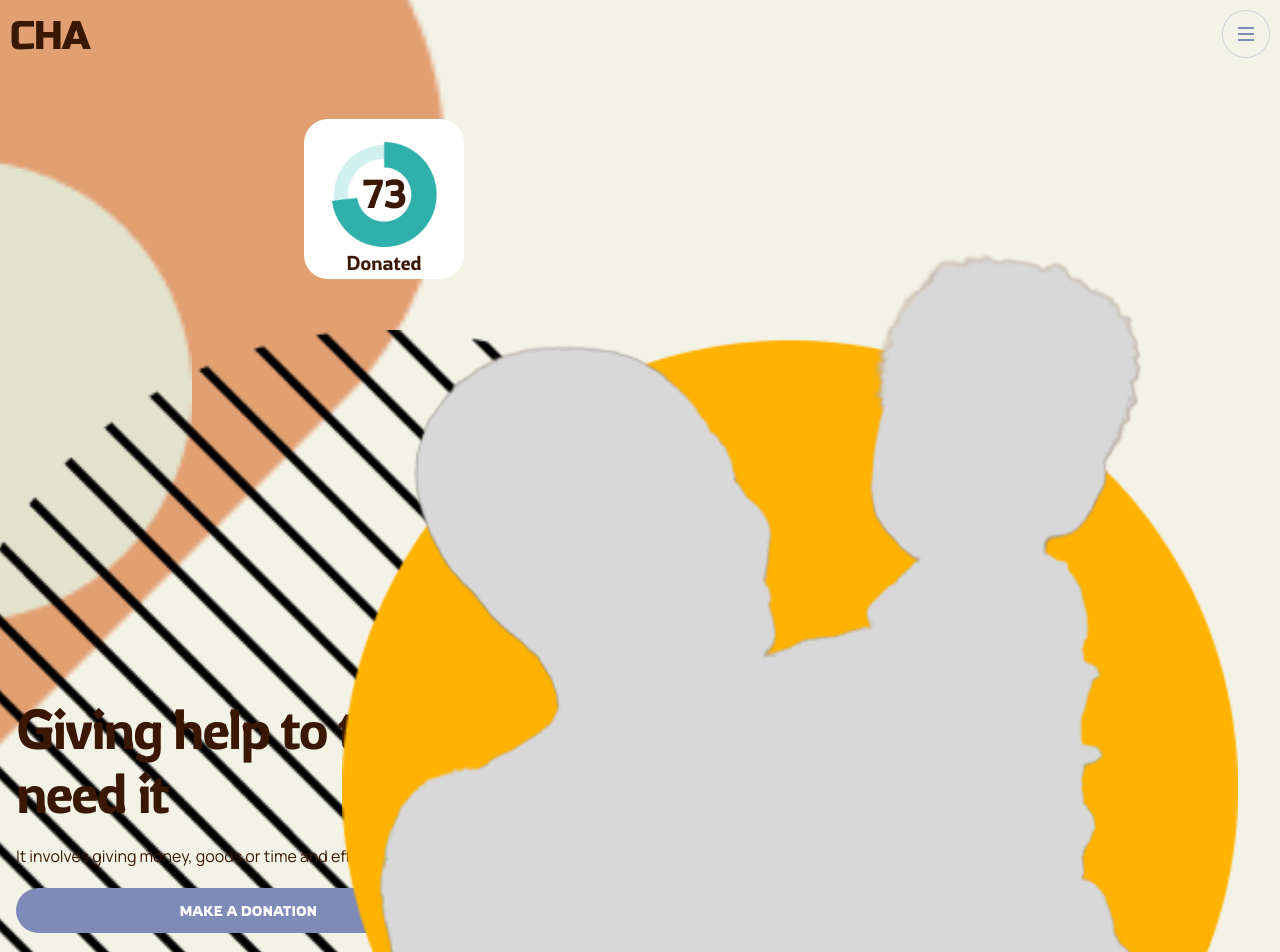
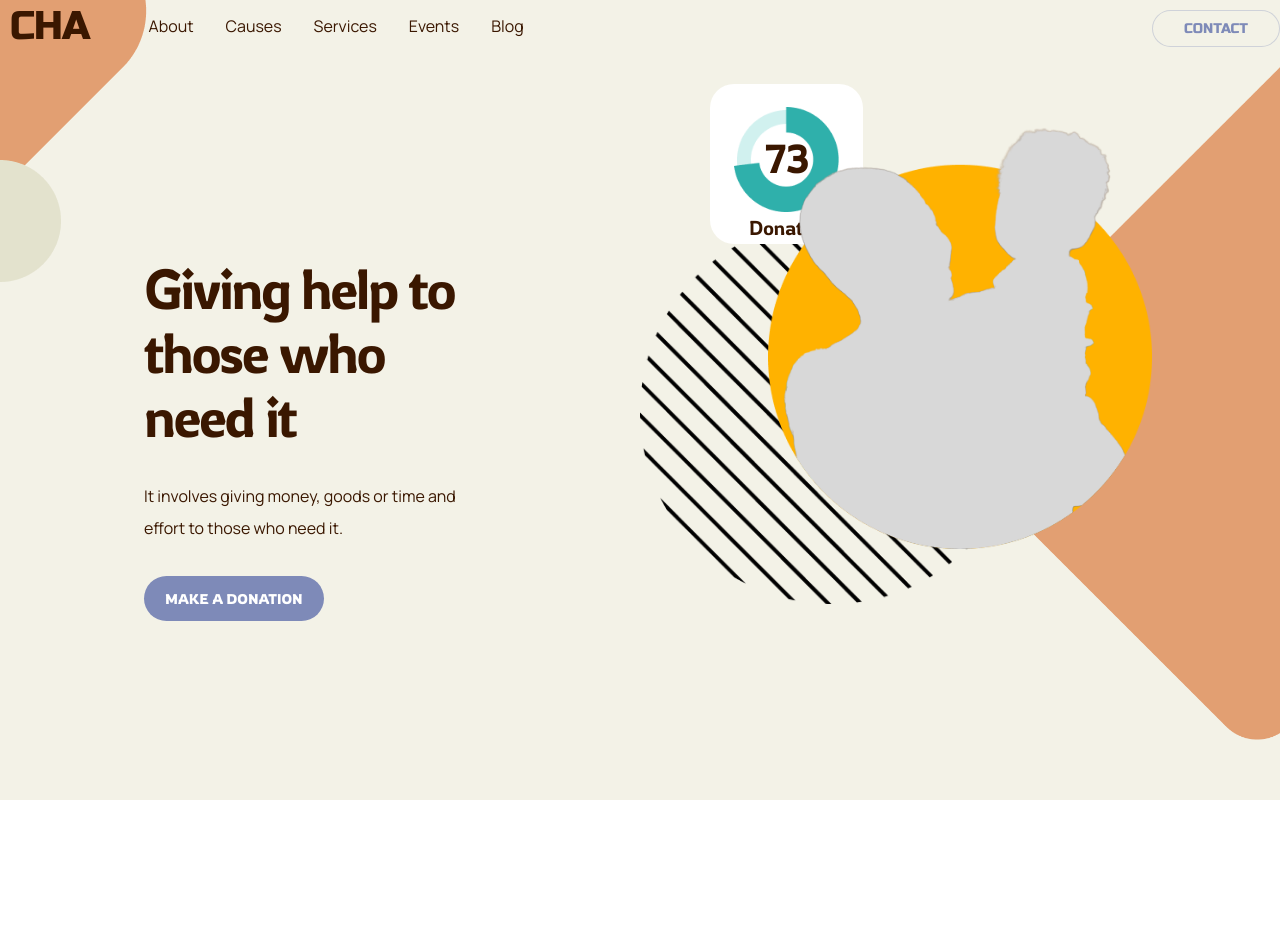
Before and after one commit to Luksonaa18/Project-final1, a plain HTML site: page index.html in a window 1280 px wide. Shown: the top 952 px of the page. After the commit the page ends 924 px from the top, so only its background shows below. Drawn offline with Linux system fonts and the light colour scheme.

Commit message:
css da media cvlileba LZ

```diff
--- a/index.html
+++ b/index.html
@@ -28,11 +28,13 @@
           <img id="clickable-image" src="images/menu.png" alt="" />
         </div>
         <div id="menu-bar">
+          <div class="inner-texts">
             <a href="#">About</a>
             <a href="#">Causes</a>
             <a href="#">Services</a>
             <a href="#">Events</a>
             <a href="#">Blog</a>
+          </div>
           <button id="header-button">CONTACT</button>
         </div>
       </nav>
@@ -47,15 +49,18 @@
           <img id="first-position" src="images/Combined Shape.png" alt="" />
           <img id="second-position-image" src="images/pic.png" alt="" />
           <img src="images/Path (1).png" alt="" />
+          <img id="rectangle" src="images/Rectangle (1).png" alt="" />
         </div>
       </div>
       <div class="text-button-paragraph">
         <div class="texts">
           <h3>Giving help to those who need it</h3>
-           <span>It involves giving money, goods or time and effort to those who need it.</span>
+          <span
+            >It involves giving money, goods or time and effort to those who
+            need it.</span
+          >
           <button>MAKE A DONATION</button>
         </div>
-
       </div>
     </header>
     <script src="index.js"></script>
--- a/style.css
+++ b/style.css
@@ -8,12 +8,17 @@
 body {
   animation: slideFromTop;
   transition: 0.6s ease-in-out;
+  height: 100%;
+  width: 100%;
+  background-color: #FFFFFF;
 }
 header {
   background-color: #f3f2e7;
   height: 140vh;
   display: flex;
   flex-direction: column;
+  animation: slideFromTop forwards;
+  transition: 0.6s ease-in-out;
 }
 
 nav {
@@ -73,27 +78,25 @@ nav {
   position: absolute;
   top: -4%;
   right: 65%;
-  width: 50%;
 }
 .bottom-image {
   position: absolute;
   top: 20%;
   right: 85%;
-  width: 18%;
 }
 #menu-bar.shown {
   display: flex;
   flex-direction: column;
   align-items: start;
   position: absolute;
-  top: 10%;
+  top: 8%;
   justify-content: center;
-  left: 30%;
+  left: 20%;
   gap: 1rem;
-  height: 50%;
+  height: 30%;
   background-color: white;
-  width: 60%;
-  padding: 1rem;
+  width: 70%;
+  padding: 2rem;
   border-radius: 10px;
   z-index: 2;
 }
@@ -111,6 +114,13 @@ nav {
   right: 3.3%;
   top: -104px;
 }
+#header-button{
+  transition: 0.6s ease-in-out;
+}
+#header-button:hover{
+  background-color: white;
+  color:#3a1700;
+}
 .container-of-position-images-div {
   display: flex;
   flex-direction: column;
@@ -124,12 +134,11 @@ nav {
   align-items: center;
   justify-content: center;
   height: 160px;
-  min-width: 160px;
+  width: 160px;
   background-color: white;
   bottom: 193px;
   right: 20%;
   border-radius: 24px;
-  z-index: 1.1;
 }
 #text-image1 {
   position: absolute;
@@ -167,7 +176,7 @@ h2 {
   position: absolute;
   display: flex;
   flex-direction: column;
-  top: 85%;
+  top: 65%;
   padding: 1rem;
 }
 .texts {
@@ -193,6 +202,9 @@ h2 {
   text-align: left;
   color: #3a1700;
 }
+#rectangle{
+  display: none;
+}
 .texts button {
   border-radius: 24px;
   height: 45px;
@@ -207,6 +219,12 @@ h2 {
   width: 80%;
   cursor: pointer;
 }
+.inner-texts {
+  display: flex;
+  flex-direction: column;
+  align-items: flex-start;
+  gap: 1rem;
+}
 @keyframes slideFromTop {
   0% {
     transform: translateY(-100%);
@@ -218,8 +236,130 @@ h2 {
   }
 }
 
-@media (min-width: 320px) {
+@media (max-width: 768px){
   header {
-    height: 150vh;
+    height: 180vh;
+  }
+  .top-image {
+    left: 0%;
+  }
+  .bottom-image {
+    left: 0%;
   }
 }
+@media(min-width: 468px)and(max-width: 768px){
+  #second-position-image {
+    width: 60%;
+    right: 10%;
+  }
+  #first-position {
+    width: 60%;
+    left: 10%;
+    top: 5%;
+  }
+  .text-image-position {
+   top: -80%;
+   left: -17%;
+  }
+  .texts{
+  top: -50%;
+  }
+}
+@media (min-width: 768px) {
+  .container-of-position-images-div {
+    flex-direction: row;
+    align-items: center;
+    justify-content: center;
+  }
+  .top-image {
+    left: 0%;
+  }
+  .bottom-image {
+    left: 0;
+  }
+  #first-position {
+    width: 30%;
+    left: 50%;
+    top: 5%;
+  }
+  #second-position-image {
+    width: 30%;
+    right: 10%;
+  }
+  #menu-bar {
+    display: flex;
+    width: 50%;
+    justify-content: space-between;
+  }
+  #clickable-image {
+    display: none;
+  }
+  .inner-texts {
+    display: flex;
+    flex-direction: row;
+    align-items: flex-start;
+    gap: 2rem;
+    margin-left: -78%;
+  }
+  .text-image-position {
+    right: -11.5%;
+    top: -80%;
+    width: 12%;
+    z-index: 1;
+  }
+  #header-button{
+    width: 20%;
+  }
+  .texts{
+    width: 45%;
+    display: flex;
+    flex-direction: column;
+    align-items: start;
+    bottom: -20%;
+    gap: 2rem;
+  }
+  .texts button{
+    width: 55%;
+    padding: 14px;
+  }
+  .text-button-paragraph{
+    top: 30%;
+    left: 10%;
+  }
+  header{
+    height: 100vh;
+  }
+  a{
+    transition: 0.7s ease-in-out;
+  }
+  a:hover{
+    color: white;
+  }
+  .imag{
+    margin-top: -50%
+  }
+  #rectangle{
+    position: absolute;
+    top: -126%;
+    right: 0%;
+    display: block;
+    height: 730px;
+    z-index: -2;
+  }
+  header{
+    position: relative;
+  }
+  #header-button{
+    position: absolute;
+    right: 0;
+    width: 10%;
+    z-index: 3;
+  }
+  .texts button{
+    transition: 0.6s ease-in-out;
+  }
+  .texts button:hover{
+    background-color: white;
+    color: #3a1700;
+  }
+}
```
Lines whose indentation alone changed are shown as unchanged.
